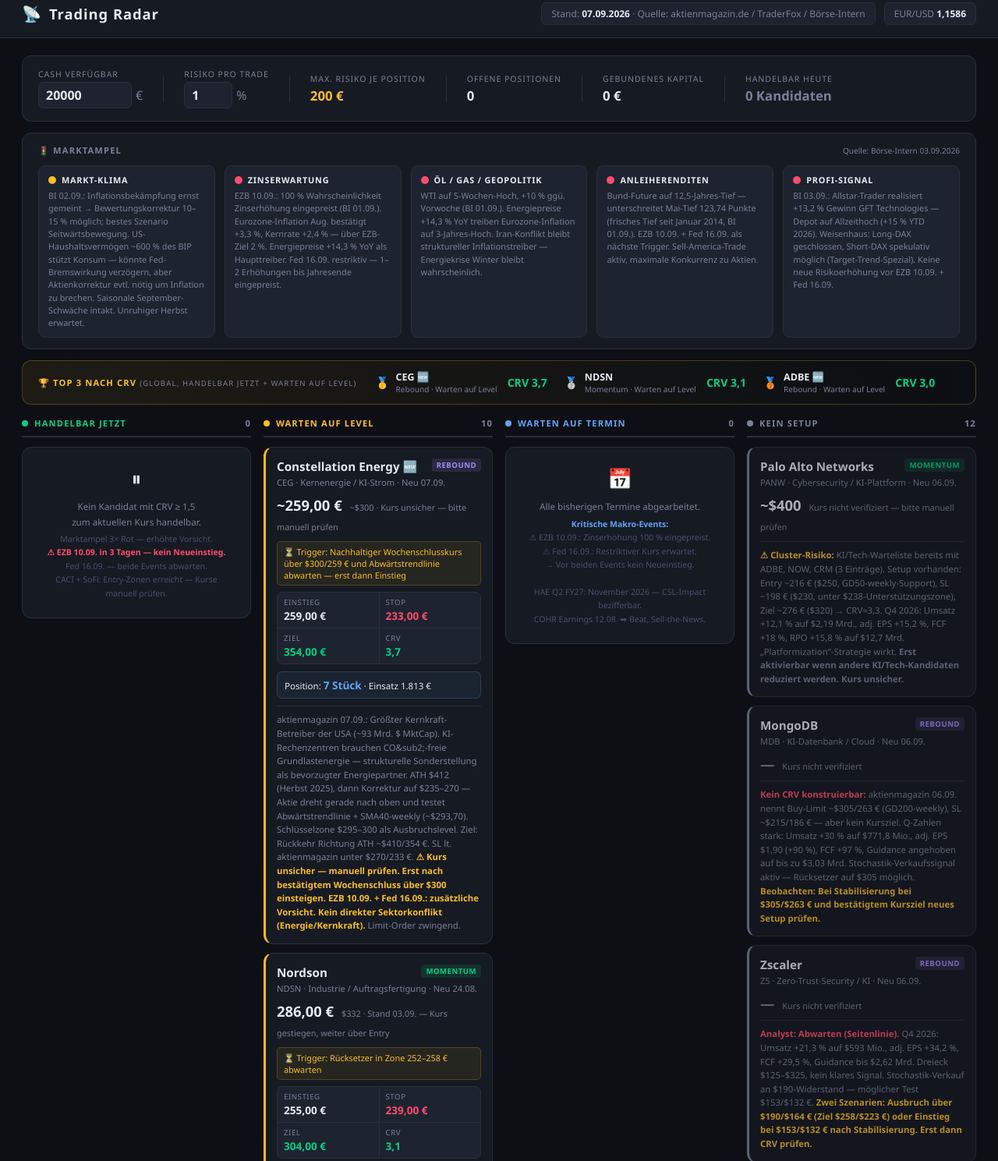
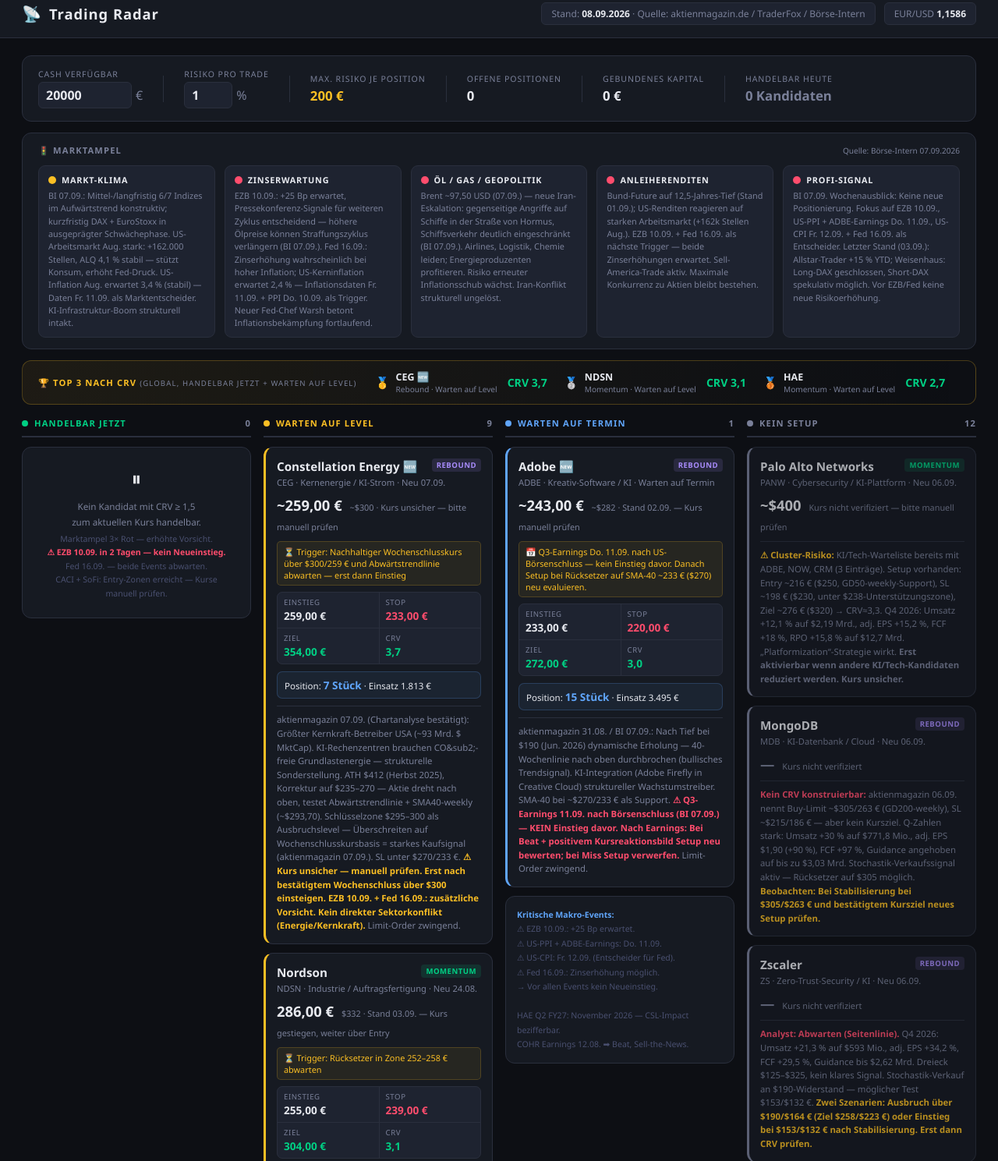
Before and after one commit to pxlt78/trading, a plain HTML site: page index.html in a window 1280 px wide. Shown: the part 13-1502 px from the top of the page at 78% size. Drawn offline with Linux system fonts and the light colour scheme.

Commit message:
Update 2026-09-08

```diff
--- a/index.html
+++ b/index.html
@@ -75,7 +75,7 @@
     <span style="font-size:1.25rem">&#x1F4E1;</span><h1>Trading Radar</h1>
   </div>
   <div style="display:flex;gap:11px;align-items:center">
-    <span class="stand">Stand: <b id="stand">07.09.2026</b> &middot; Quelle: aktienmagazin.de / TraderFox / B&ouml;rse-Intern</span>
+    <span class="stand">Stand: <b id="stand">08.09.2026</b> &middot; Quelle: aktienmagazin.de / TraderFox / B&ouml;rse-Intern</span>
     <span class="stand">EUR/USD <b>1,1586</b></span>
   </div>
 </header>
@@ -125,7 +125,7 @@
   <div style="background:var(--surface);border:1px solid var(--border);border-radius:12px;padding:14px 20px;margin-bottom:14px;">
     <div style="display:flex;align-items:center;justify-content:space-between;margin-bottom:12px;">
       <span style="font-size:.7rem;font-weight:700;text-transform:uppercase;letter-spacing:.1em;color:var(--muted)">&#x1F6A6; Marktampel</span>
-      <span style="font-size:.63rem;color:var(--muted)">Quelle: B&ouml;rse-Intern 03.09.2026</span>
+      <span style="font-size:.63rem;color:var(--muted)">Quelle: B&ouml;rse-Intern 07.09.2026</span>
     </div>
     <div style="display:flex;gap:12px;flex-wrap:wrap;">
       <div style="flex:1;min-width:160px;background:var(--surface2);border:1px solid var(--border);border-radius:9px;padding:10px 12px;">
@@ -133,35 +133,35 @@
           <div style="width:10px;height:10px;border-radius:50%;background:var(--yellow);flex-shrink:0"></div>
           <span style="font-size:.68rem;font-weight:700;text-transform:uppercase;letter-spacing:.07em;">Markt-Klima</span>
         </div>
-        <div style="font-size:.68rem;color:var(--muted);line-height:1.5;">BI 02.09.: Inflationsbekämpfung ernst gemeint &rarr; Bewertungskorrektur 10&ndash;15&nbsp;% möglich; bestes Szenario Seitwärtsbewegung. US-Haushaltsvermögen ~600&nbsp;% des BIP stützt Konsum &mdash; könnte Fed-Bremswirkung verzögern, aber Aktienkorrektur evtl. nötig um Inflation zu brechen. Saisonale September-Schwäche intakt. Unruhiger Herbst erwartet.</div>
+        <div style="font-size:.68rem;color:var(--muted);line-height:1.5;">BI 07.09.: Mittel-/langfristig 6/7 Indizes im Aufwärtstrend konstruktiv; kurzfristig DAX + EuroStoxx in ausgeprägter Schwächephase. US-Arbeitsmarkt Aug. stark: +162.000 Stellen, ALQ 4,1&nbsp;% stabil &mdash; stützt Konsum, erhöht Fed-Druck. US-Inflation Aug. erwartet 3,4&nbsp;% (stabil) &mdash; Daten Fr. 11.09. als Marktentscheider. KI-Infrastruktur-Boom strukturell intakt.</div>
       </div>
       <div style="flex:1;min-width:160px;background:var(--surface2);border:1px solid var(--border);border-radius:9px;padding:10px 12px;">
         <div style="display:flex;align-items:center;gap:7px;margin-bottom:5px;">
           <div style="width:10px;height:10px;border-radius:50%;background:var(--red);flex-shrink:0"></div>
           <span style="font-size:.68rem;font-weight:700;text-transform:uppercase;letter-spacing:.07em;">Zinserwartung</span>
         </div>
-        <div style="font-size:.68rem;color:var(--muted);line-height:1.5;">EZB 10.09.: 100&nbsp;% Wahrscheinlichkeit Zinserh&ouml;hung eingepreist (BI 01.09.). Eurozone-Inflation Aug. best&auml;tigt +3,3&nbsp;%, Kernrate +2,4&nbsp;% &mdash; &uuml;ber EZB-Ziel 2&nbsp;%. Energiepreise +14,3&nbsp;% YoY als Haupttreiber. Fed 16.09. restriktiv &mdash; 1&ndash;2 Erh&ouml;hungen bis Jahresende eingepreist.</div>
+        <div style="font-size:.68rem;color:var(--muted);line-height:1.5;">EZB 10.09.: +25&nbsp;Bp erwartet, Pressekonferenz-Signale f&uuml;r weiteren Zyklus entscheidend &mdash; h&ouml;here &Ouml;lpreise k&ouml;nnen Straffungszyklus verl&auml;ngern (BI 07.09.). Fed 16.09.: Zinserhöhung wahrscheinlich bei hoher Inflation; US-Kerninflation erwartet 2,4&nbsp;% &mdash; Inflationsdaten Fr. 11.09. + PPI Do. 10.09. als Trigger. Neuer Fed-Chef Warsh betont Inflationsbek&auml;mpfung fortlaufend.</div>
       </div>
       <div style="flex:1;min-width:160px;background:var(--surface2);border:1px solid var(--border);border-radius:9px;padding:10px 12px;">
         <div style="display:flex;align-items:center;gap:7px;margin-bottom:5px;">
           <div style="width:10px;height:10px;border-radius:50%;background:var(--red);flex-shrink:0"></div>
           <span style="font-size:.68rem;font-weight:700;text-transform:uppercase;letter-spacing:.07em;">&Ouml;l / Gas / Geopolitik</span>
         </div>
-        <div style="font-size:.68rem;color:var(--muted);line-height:1.5;">WTI auf 5-Wochen-Hoch, +10&nbsp;% ggü. Vorwoche (BI 01.09.). Energiepreise +14,3&nbsp;% YoY treiben Eurozone-Inflation auf 3-Jahres-Hoch. Iran-Konflikt bleibt struktureller Inflationstreiber &mdash; Energiekrise Winter bleibt wahrscheinlich.</div>
+        <div style="font-size:.68rem;color:var(--muted);line-height:1.5;">Brent ~97,50&nbsp;USD (07.09.) &mdash; neue Iran-Eskalation: gegenseitige Angriffe auf Schiffe in der Stra&szlig;e von Hormus, Schiffsverkehr deutlich eingeschr&auml;nkt (BI 07.09.). Airlines, Logistik, Chemie leiden; Energieproduzenten profitieren. Risiko erneuter Inflationsschub w&auml;chst. Iran-Konflikt strukturell ungelöst.</div>
       </div>
       <div style="flex:1;min-width:160px;background:var(--surface2);border:1px solid var(--border);border-radius:9px;padding:10px 12px;">
         <div style="display:flex;align-items:center;gap:7px;margin-bottom:5px;">
           <div style="width:10px;height:10px;border-radius:50%;background:var(--red);flex-shrink:0"></div>
           <span style="font-size:.68rem;font-weight:700;text-transform:uppercase;letter-spacing:.07em;">Anleiherenditen</span>
         </div>
-        <div style="font-size:.68rem;color:var(--muted);line-height:1.5;">Bund-Future auf 12,5-Jahres-Tief &mdash; unterschreitet Mai-Tief 123,74 Punkte (frisches Tief seit Januar 2014, BI 01.09.). EZB 10.09. + Fed 16.09. als n&auml;chste Trigger. Sell-America-Trade aktiv, maximale Konkurrenz zu Aktien.</div>
+        <div style="font-size:.68rem;color:var(--muted);line-height:1.5;">Bund-Future auf 12,5-Jahres-Tief (Stand 01.09.); US-Renditen reagieren auf starken Arbeitsmarkt (+162k Stellen Aug.). EZB 10.09. + Fed 16.09. als n&auml;chste Trigger &mdash; beide Zinserhöhungen erwartet. Sell-America-Trade aktiv. Maximale Konkurrenz zu Aktien bleibt bestehen.</div>
       </div>
       <div style="flex:1;min-width:160px;background:var(--surface2);border:1px solid var(--border);border-radius:9px;padding:10px 12px;">
         <div style="display:flex;align-items:center;gap:7px;margin-bottom:5px;">
           <div style="width:10px;height:10px;border-radius:50%;background:var(--red);flex-shrink:0"></div>
           <span style="font-size:.68rem;font-weight:700;text-transform:uppercase;letter-spacing:.07em;">Profi-Signal</span>
         </div>
-        <div style="font-size:.68rem;color:var(--muted);line-height:1.5;">BI 03.09.: Allstar-Trader realisiert +13,2&nbsp;% Gewinn GFT Technologies &mdash; Depot auf Allzeithoch (+15&nbsp;% YTD 2026). Weisenhaus: Long-DAX geschlossen, Short-DAX spekulativ möglich (Target-Trend-Spezial). Keine neue Risikoerhöhung vor EZB 10.09. + Fed 16.09.</div>
+        <div style="font-size:.68rem;color:var(--muted);line-height:1.5;">BI 07.09. Wochenausblick: Keine neue Positionierung. Fokus auf EZB 10.09., US-PPI + ADBE-Earnings Do. 11.09., US-CPI Fr. 12.09. + Fed 16.09. als Entscheider. Letzter Stand (03.09.): Allstar-Trader +15&nbsp;% YTD; Weisenhaus: Long-DAX geschlossen, Short-DAX spekulativ m&ouml;glich. Vor EZB/Fed keine neue Risikoerhöhung.</div>
       </div>
     </div>
   </div>
@@ -182,8 +182,8 @@
       </div>
       <div style="display:flex;align-items:center;gap:8px;">
         <span style="font-size:.9rem;">&#x1F949;</span>
-        <div><div style="font-size:.78rem;font-weight:700;">ADBE &#x1F195;</div><div style="font-size:.63rem;color:var(--muted);">Rebound &middot; Warten auf Level</div></div>
-        <span style="font-size:.88rem;font-weight:700;color:var(--green);margin-left:5px;">CRV 3,0</span>
+        <div><div style="font-size:.78rem;font-weight:700;">HAE</div><div style="font-size:.63rem;color:var(--muted);">Momentum &middot; Warten auf Level</div></div>
+        <span style="font-size:.88rem;font-weight:700;color:var(--green);margin-left:5px;">CRV 2,7</span>
       </div>
     </div>
   </div>
@@ -197,14 +197,14 @@
         <span style="color:var(--green)">Handelbar jetzt</span><span class="col-count">0</span></div>
       <div style="background:var(--surface);border:1px solid var(--border);border-radius:12px;padding:22px;text-align:center;">
         <div style="font-size:1.6rem;margin-bottom:9px;">&#x23F8;</div>
-        <div style="font-size:.73rem;color:var(--muted);line-height:1.65;">Kein Kandidat mit CRV &ge; 1,5<br>zum aktuellen Kurs handelbar.<br><span style="font-size:.66rem;color:#4a5070;margin-top:4px;display:block;">Marktampel 3&times; Rot &mdash; erh&ouml;hte Vorsicht.<br><b style="color:var(--red);">&#x26A0; EZB 10.09. in 3 Tagen &mdash; kein Neueinstieg.</b><br>Fed 16.09. &mdash; beide Events abwarten.<br>CACI + SoFi: Entry-Zonen erreicht &mdash; Kurse manuell pr&uuml;fen.</span></div>
+        <div style="font-size:.73rem;color:var(--muted);line-height:1.65;">Kein Kandidat mit CRV &ge; 1,5<br>zum aktuellen Kurs handelbar.<br><span style="font-size:.66rem;color:#4a5070;margin-top:4px;display:block;">Marktampel 3&times; Rot &mdash; erh&ouml;hte Vorsicht.<br><b style="color:var(--red);">&#x26A0; EZB 10.09. in 2 Tagen &mdash; kein Neueinstieg.</b><br>Fed 16.09. &mdash; beide Events abwarten.<br>CACI + SoFi: Entry-Zonen erreicht &mdash; Kurse manuell pr&uuml;fen.</span></div>
       </div>
     </div>
 
     <!-- WARTEN AUF LEVEL -->
     <div>
       <div class="col-title"><div class="dot" style="background:var(--yellow)"></div>
-        <span style="color:var(--yellow)">Warten auf Level</span><span class="col-count">10</span></div>
+        <span style="color:var(--yellow)">Warten auf Level</span><span class="col-count">9</span></div>
 
       <div class="card lvl">
         <div class="c-top"><span class="tk">Constellation Energy &#x1F195;</span><span class="cat reb">Rebound</span></div>
@@ -220,7 +220,7 @@
         <div class="size" data-entry="259" data-stop="233">
           Position: <b class="pos">&ndash;</b> &middot; Einsatz <span class="cap">&ndash;</span>
         </div>
-        <div class="note">aktienmagazin 07.09.: Gr&ouml;&szlig;ter Kernkraft-Betreiber der USA (~93&nbsp;Mrd.&nbsp;$ MktCap). KI-Rechenzentren brauchen CO&sub2;-freie Grundlastenergie &mdash; strukturelle Sonderstellung als bevorzugter Energiepartner. ATH $412 (Herbst&nbsp;2025), dann Korrektur auf $235&ndash;270 &mdash; Aktie dreht gerade nach oben und testet Abw&auml;rtstrendlinie + SMA40-weekly (~$293,70). Schl&uuml;sselzone $295&ndash;300 als Ausbruchslevel. Ziel: R&uuml;ckkehr Richtung ATH ~$410/354&nbsp;&euro;. SL lt. aktienmagazin unter $270/233&nbsp;&euro;. <b style="color:var(--yellow)">&#x26A0; Kurs unsicher &mdash; manuell pr&uuml;fen. Erst nach best&auml;tigtem Wochenschluss &uuml;ber $300 einsteigen. EZB 10.09. + Fed 16.09.: zus&auml;tzliche Vorsicht. Kein direkter Sektorkonflikt (Energie/Kernkraft).</b> Limit-Order zwingend.</div>
+        <div class="note">aktienmagazin 07.09. (Chartanalyse best&auml;tigt): Gr&ouml;&szlig;ter Kernkraft-Betreiber USA (~93&nbsp;Mrd.&nbsp;$ MktCap). KI-Rechenzentren brauchen CO&sub2;-freie Grundlastenergie &mdash; strukturelle Sonderstellung. ATH $412 (Herbst&nbsp;2025), Korrektur auf $235&ndash;270 &mdash; Aktie dreht nach oben, testet Abw&auml;rtstrendlinie + SMA40-weekly (~$293,70). Schl&uuml;sselzone $295&ndash;300 als Ausbruchslevel &mdash; &Uuml;berschreiten auf Wochenschlusskursbasis = starkes Kaufsignal (aktienmagazin 07.09.). SL unter $270/233&nbsp;&euro;. <b style="color:var(--yellow)">&#x26A0; Kurs unsicher &mdash; manuell pr&uuml;fen. Erst nach best&auml;tigtem Wochenschluss &uuml;ber $300 einsteigen. EZB 10.09. + Fed 16.09.: zus&auml;tzliche Vorsicht. Kein direkter Sektorkonflikt (Energie/Kernkraft).</b> Limit-Order zwingend.</div>
       </div>
 
       <div class="card lvl">
@@ -240,22 +240,6 @@
         <div class="note">aktienmagazin 24.08.: Q3 FY2026 Rekordzahlen &mdash; Umsatz +10&nbsp;% auf 818&nbsp;Mio.&nbsp;$, EPS +23&nbsp;%, adj. EPS +19&nbsp;%; Jahresguidance auf $3,035&ndash;3,075&nbsp;Mrd. + EPS $11,80&ndash;12,00 angehoben. &bdquo;Lupenreiner Ausbruch.&ldquo; Analyst-Targets post-Earnings: KeyBanc $360, Oppenheimer $370, Baird $351 &mdash; Konsens ~$355&asymp;306&nbsp;&euro;. <b style="color:var(--yellow)">&#x26A0; Zacks Rank #3 (Hold) &mdash; keine starken Revisions-Impulse, aber Zahlen &uuml;berzeugen. Industriesektor defensiv in aktuellem Makro.</b> Limit-Order auf R&uuml;cksetzer zwingend.</div>
       </div>
 
-      <div class="card lvl">
-        <div class="c-top"><span class="tk">Adobe &#x1F195;</span><span class="cat reb">Rebound</span></div>
-        <div class="co">ADBE &middot; Kreativ-Software / KI &middot; Neu 03.09.</div>
-        <div class="px">~243,00 &euro; <small>~$282 &middot; Stand 02.09. &mdash; kurz unter Entry-Zone</small></div>
-        <div class="trigger">&#x23F3; Trigger: R&uuml;cksetzer auf SMA-40-Support ~233&nbsp;&euro; ($270) abwarten &mdash; Stochastik &uuml;berkauft, Konsolidierung wahrscheinlich</div>
-        <div class="setup">
-          <div class="su"><div class="su-l">Einstieg</div><div class="su-v">233,00 &euro;</div></div>
-          <div class="su"><div class="su-l">Stop</div><div class="su-v" style="color:var(--red)">220,00 &euro;</div></div>
-          <div class="su"><div class="su-l">Ziel</div><div class="su-v" style="color:var(--green)">272,00 &euro;</div></div>
-          <div class="su"><div class="su-l">CRV</div><div class="su-v crv-ok">3,0</div></div>
-        </div>
-        <div class="size" data-entry="233" data-stop="220">
-          Position: <b class="pos">&ndash;</b> &middot; Einsatz <span class="cap">&ndash;</span>
-        </div>
-        <div class="note">aktienmagazin 31.08.: Nach Tief bei $190 (Juni&nbsp;2026) dynamische Erholung &mdash; 40-Wochenlinie nach oben durchbrochen (bullisches Trendsignal). KI-Integration (Adobe Firefly in Creative Cloud) als struktureller Wachstumstreiber. N&auml;chste Widerst&auml;nde: $315, $365, $425. Support SMA-40 bei ~$270/233&nbsp;&euro;, dann $250/216&nbsp;&euro; und $224/193&nbsp;&euro;. Bevorzugtes Szenario lt. akt.mag.: &bdquo;R&uuml;cksetzer abwarten.&ldquo; MktCap ~$119&nbsp;Mrd. <b style="color:var(--yellow)">&#x26A0; Slow Stochastik &uuml;berkauft &mdash; kurzfristige Konsolidierung erwartet. SaaS-Bewertungen leiden unter EZB/Fed-Straffung. Zacks Rank nicht gepr&uuml;ft.</b> Limit-Order zwingend.</div>
-      </div>
 
       <div class="card lvl">
         <div class="c-top"><span class="tk">Haemonetics</span><span class="cat mom">Momentum</span></div>
@@ -381,10 +365,32 @@
     <!-- WARTEN AUF TERMIN -->
     <div>
       <div class="col-title"><div class="dot" style="background:var(--blue)"></div>
-        <span style="color:var(--blue)">Warten auf Termin</span><span class="col-count">0</span></div>
-      <div style="background:var(--surface);border:1px solid var(--border);border-radius:12px;padding:22px;text-align:center;">
-        <div style="font-size:1.6rem;margin-bottom:9px;">&#x1F4C5;</div>
-        <div style="font-size:.73rem;color:var(--muted);line-height:1.65;">Alle bisherigen Termine abgearbeitet.<br><span style="font-size:.66rem;color:#4a5070;margin-top:4px;display:block;"><b style="color:var(--blue)">Kritische Makro-Events:</b><br>&#x26A0; EZB 10.09.: Zinserh&ouml;hung 100&nbsp;% eingepreist.<br>&#x26A0; Fed 16.09.: Restriktiver Kurs erwartet.<br>&rarr; Vor beiden Events kein Neueinstieg.<br><br>HAE Q2 FY27: November 2026 &mdash; CSL-Impact bezifferbar.<br>COHR Earnings 12.08. &#x27A1; Beat, Sell-the-News.</span></div>
+        <span style="color:var(--blue)">Warten auf Termin</span><span class="col-count">1</span></div>
+      <div class="card evt">
+        <div class="c-top"><span class="tk">Adobe &#x1F195;</span><span class="cat reb">Rebound</span></div>
+        <div class="co">ADBE &middot; Kreativ-Software / KI &middot; Warten auf Termin</div>
+        <div class="px">~243,00 &euro; <small>~$282 &middot; Stand 02.09. &mdash; Kurs manuell pr&uuml;fen</small></div>
+        <div class="trigger">&#x1F4C5; Q3-Earnings Do. 11.09. nach US-B&ouml;rsenschluss &mdash; kein Einstieg davor. Danach Setup bei R&uuml;cksetzer auf SMA-40 ~233&nbsp;&euro; ($270) neu evaluieren.</div>
+        <div class="setup">
+          <div class="su"><div class="su-l">Einstieg</div><div class="su-v">233,00 &euro;</div></div>
+          <div class="su"><div class="su-l">Stop</div><div class="su-v" style="color:var(--red)">220,00 &euro;</div></div>
+          <div class="su"><div class="su-l">Ziel</div><div class="su-v" style="color:var(--green)">272,00 &euro;</div></div>
+          <div class="su"><div class="su-l">CRV</div><div class="su-v crv-ok">3,0</div></div>
+        </div>
+        <div class="size" data-entry="233" data-stop="220">
+          Position: <b class="pos">&ndash;</b> &middot; Einsatz <span class="cap">&ndash;</span>
+        </div>
+        <div class="note">aktienmagazin 31.08. / BI 07.09.: Nach Tief bei $190 (Jun.&nbsp;2026) dynamische Erholung &mdash; 40-Wochenlinie nach oben durchbrochen (bullisches Trendsignal). KI-Integration (Adobe Firefly in Creative Cloud) struktureller Wachstumstreiber. SMA-40 bei ~$270/233&nbsp;&euro; als Support. <b style="color:var(--red)">&#x26A0; Q3-Earnings 11.09. nach B&ouml;rsenschluss (BI 07.09.) &mdash; KEIN Einstieg davor. Nach Earnings: Bei Beat + positivem Kursreaktionsbild Setup neu bewerten; bei Miss Setup verwerfen.</b> Limit-Order zwingend.</div>
+      </div>
+      <div style="background:var(--surface);border:1px solid var(--border);border-radius:12px;padding:14px;margin-bottom:11px;font-size:.66rem;color:#4a5070;line-height:1.75;">
+        <b style="color:var(--blue)">Kritische Makro-Events:</b><br>
+        &#x26A0; EZB 10.09.: +25&nbsp;Bp erwartet.<br>
+        &#x26A0; US-PPI + ADBE-Earnings: Do. 11.09.<br>
+        &#x26A0; US-CPI: Fr. 12.09. (Entscheider f&uuml;r Fed).<br>
+        &#x26A0; Fed 16.09.: Zinserhöhung m&ouml;glich.<br>
+        &rarr; Vor allen Events kein Neueinstieg.<br><br>
+        HAE Q2 FY27: November 2026 &mdash; CSL-Impact bezifferbar.<br>
+        COHR Earnings 12.08. &#x27A1; Beat, Sell-the-News.
       </div>
     </div>
 
@@ -533,7 +539,9 @@
       <b style="color:var(--muted);">AEHR</b> (Aehr Test Systems): Jefferies-Buy nach $22M-Auftrag &mdash; zu wenig Datenlage.<br>
       <b style="color:var(--muted);">MDB</b> (MongoDB): aktienmagazin 06.09. &mdash; Buy-Limit $305/263&nbsp;&euro;, SL $215/186&nbsp;&euro;, kein Kursziel. Q +30&nbsp;% Umsatz. Stochastik-Verkauf aktiv &mdash; Kurs manuell pr&uuml;fen.<br>
       <b style="color:var(--muted);">ZS</b> (Zscaler): aktienmagazin 06.09. &mdash; Abwarten. Ausbruch &uuml;ber $190 oder Test $153 als Einstiegsszenario. Kurs nicht verifiziert.<br>
-      <b style="color:var(--muted);">PANW</b> (Palo Alto Networks): aktienmagazin 06.09. &mdash; Setup (Entry $250/$216&nbsp;&euro;, SL $230/$198&nbsp;&euro;, Ziel $320/$276&nbsp;&euro; &rarr; CRV&asymp;3,3), aber Cluster-Risiko KI/Tech. Kurs ~$400 &mdash; manuell pr&uuml;fen.
+      <b style="color:var(--muted);">PANW</b> (Palo Alto Networks): aktienmagazin 06.09. &mdash; Setup (Entry $250/$216&nbsp;&euro;, SL $230/$198&nbsp;&euro;, Ziel $320/$276&nbsp;&euro; &rarr; CRV&asymp;3,3), aber Cluster-Risiko KI/Tech. Kurs ~$400 &mdash; manuell pr&uuml;fen.<br>
+      <b style="color:var(--muted);">BSP</b> (Bending Spoons): aktienmagazin 07.09. &mdash; Software-Beteiligungshaus (Evernote, WeTransfer, Vimeo, Eventbrite). Q2 2026: Umsatz $704&nbsp;Mio. (+127&nbsp;% YoY), adj. EPS $0,46 vs. erwartet $0,27. Aktie nach Zahlen &ndash;20&nbsp;% wegen Airtable-&Uuml;bernahme ($1,3&nbsp;Mrd.) &mdash; kein Setup aktuell. Konsolidierung + Ausbruch abwarten. KI-getriebenes Kostenmodell interessant.<br>
+      <b style="color:var(--muted);">ADBE</b> (Adobe): Q3-Earnings Do. 11.09. nach B&ouml;rsenschluss &mdash; nach Zahlen Setup bei R&uuml;cksetzer auf SMA-40 ~$270/233&nbsp;&euro; neu pr&uuml;fen (CRV 3,0 wenn Level h&auml;lt).
     </div>
   </div>
 
```
